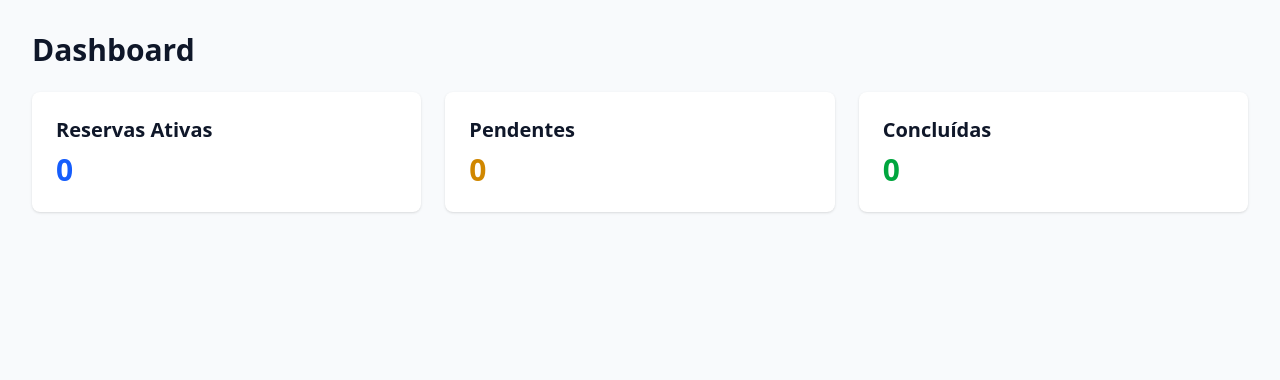
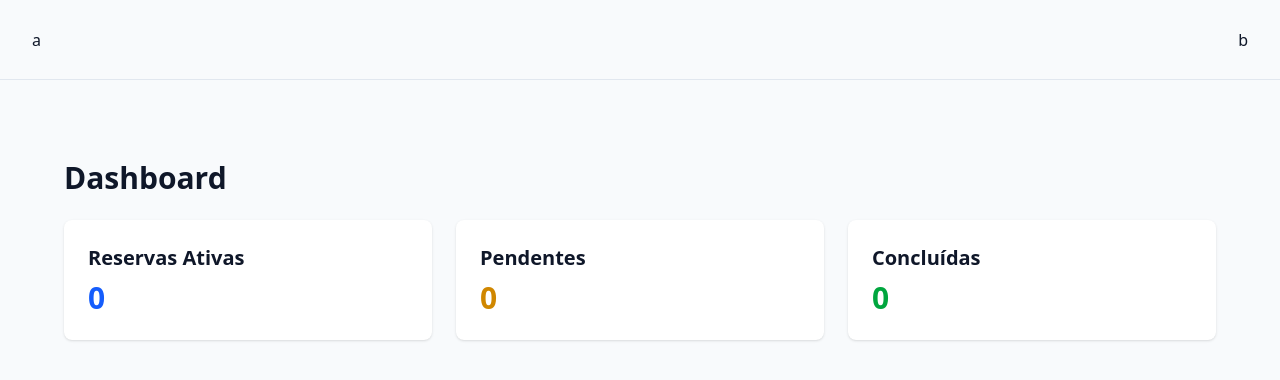
Before and after one commit to codemathsz/book-now-app, a React (Vite) app: page /dashboard in a window 1280 px wide. Shown: the top 380 px of the page. Built offline with nearby package versions, Linux system fonts and the light colour scheme.

Commit message:
feat: app alyout and header

```diff
--- a/src/App.tsx
+++ b/src/App.tsx
@@ -1,25 +1,11 @@
-import { BrowserRouter, Routes, Route } from 'react-router-dom';
-import Home from './pages/Home';
-import Login from './pages/Login';
-import Register from './pages/Register';
-import Dashboard from './pages/Dashboard';
-import Reservations from './pages/Reservations';
-import NewReservation from './pages/NewReservation';
-import AdminDashboard from './pages/AdminDashboard';
+import { RouterProvider } from 'react-router-dom';
+import { router } from './routes';
 
 function App() {
   return (
-    <BrowserRouter>
-      <Routes>
-        <Route path="/" element={<Home />} />
-        <Route path="/login" element={<Login />} />
-        <Route path="/register" element={<Register />} />
-        <Route path="/dashboard" element={<Dashboard />} />
-        <Route path="/reservations" element={<Reservations />} />
-        <Route path="/reservations/new" element={<NewReservation />} />
-        <Route path="/admin/dashboard" element={<AdminDashboard />} />
-      </Routes>
-    </BrowserRouter>
+      <div className="min-h-screen" style={{ backgroundColor: 'var(--background)' }}>
+        <RouterProvider router={router} />
+      </div>
   );
 }
 
--- /dev/null
+++ b/src/Layouts/AppLayout.tsx
@@ -0,0 +1,16 @@
+import { Container } from "@/components/Container";
+import { Header } from "@/components/Header";
+import { Outlet } from "react-router-dom";
+
+export default function AppLayout() {
+    return(
+        <div className="min-h-screen flex flex-col">
+            <Header />
+            <main className="flex-1">
+                <Container>
+                    <Outlet />
+                </Container>
+            </main>
+        </div>
+    )
+}
--- /dev/null
+++ b/src/components/Container/index.tsx
@@ -0,0 +1,7 @@
+export function Container({ children }: { children: React.ReactNode }) {
+    return(
+        <div className="container mx-auto px-2 sm:px-4 lg:px-6 xl:px-8 2xl:px-16 py-6 sm:py-8 lg:py-12 max-w-[86rem]">
+            {children}
+        </div>
+    )
+}
--- /dev/null
+++ b/src/components/Header/index.tsx
@@ -0,0 +1,14 @@
+import { Container } from "../Container";
+
+export function Header(){
+    return(
+        <header className="w-full h-20 bg-background border-b flex items-center">
+            <Container>
+                <div className="flex items-center justify-between w-full">
+                    <div>a</div>
+                    <div>b</div>
+                </div>
+            </Container>
+        </header>
+    )
+}
--- a/src/pages/Dashboard/index.tsx
+++ b/src/pages/Dashboard/index.tsx
@@ -1,6 +1,6 @@
 function Dashboard() {
   return (
-    <div className="min-h-screen p-8">
+    <div className="p-8">
       <div className="max-w-7xl mx-auto">
         <h1 className="text-3xl font-bold mb-6">Dashboard</h1>
         <div className="grid grid-cols-1 md:grid-cols-3 gap-6">
--- /dev/null
+++ b/src/routes.tsx
@@ -0,0 +1,63 @@
+import { createBrowserRouter } from 'react-router-dom'
+import type { RouteProps } from 'react-router-dom'
+import Home from './pages/Home'
+import Login from './pages/Login'
+import Dashboard from './pages/Dashboard'
+import AdminDashboard from './pages/AdminDashboard'
+import Register from './pages/Register'
+import AppLayout from './Layouts/AppLayout'
+import Reservations from './pages/Reservations'
+
+export const routes = {
+    home: '/',
+    login: '/login',
+    register: '/register',
+    dashboard: '/dashboard',
+    reservations: '/reservations',
+    reservationsNew: '/reservations/new',
+    adminDashboard: '/admin/dashboard'
+} as const
+
+export type AppRouteList = typeof routes
+export type RouteName = keyof AppRouteList
+
+export type AppRouteProps<T extends keyof AppRouteList> =
+    RouteProps & { path: AppRouteList[T] }
+
+export type RedirectTo = AppRouteList[keyof AppRouteList]
+
+export const router = createBrowserRouter([
+    {
+        path: routes.home,
+        element: <Home />
+    },
+    {
+        path: routes.login,
+        element: <Login />
+    },
+    {
+        path: routes.register,
+        element: <Register />
+    },
+    {
+        element: <AppLayout/>,
+        children:[
+            {
+                path: routes.dashboard,
+                element: <Dashboard />
+            },
+            {
+                path: routes.adminDashboard,
+                element: <AdminDashboard />
+            },
+            {
+                path: routes.reservations,
+                element: <Reservations />
+            },
+            {
+                path: routes.reservationsNew,
+                element: <Reservations />
+            }
+        ]
+    }
+])
```
